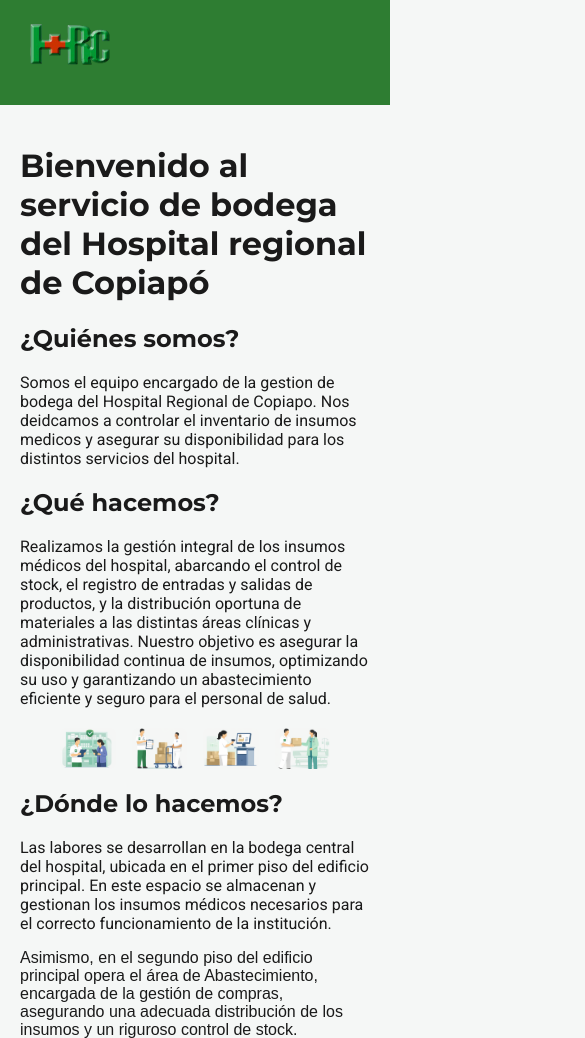
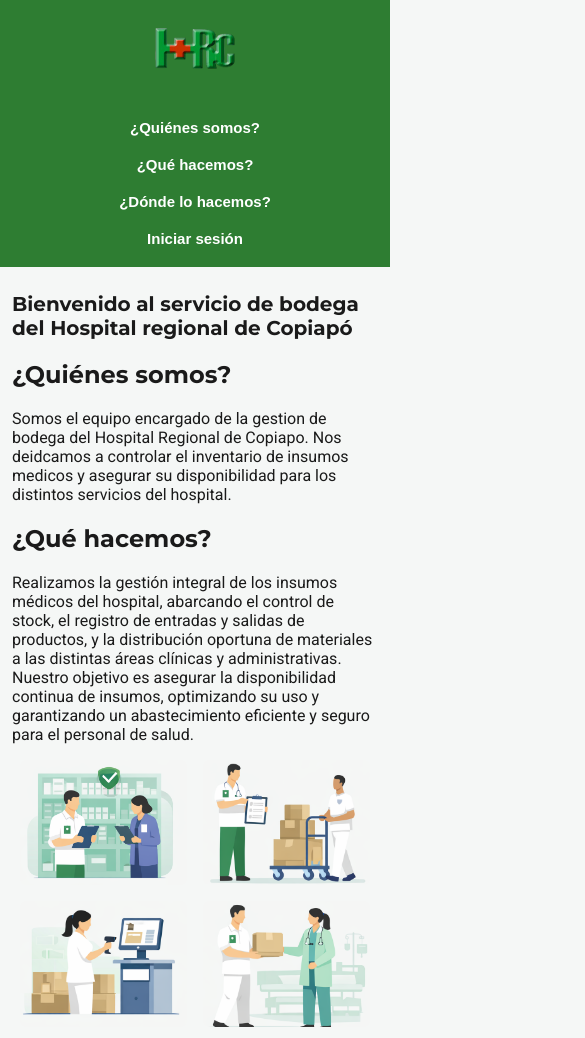
Before and after one commit to SkyPerez7/FRONT-END, a plain HTML site: page index.html in a window 390 px wide. Shown: the top 1038 px of the page, 585 px wide, since content can reach past the window. Drawn offline with Linux system fonts and the light colour scheme.

Commit message:
style: diseño adaptable para pantallas de celular
Se agrega bloque @media (max-width: 768px) para adaptar el sitio a pantallas de celular. Incluye ajustes en header, nav, galería, carrusel y footer.

```diff
--- a/css/style.css
+++ b/css/style.css
@@ -205,3 +205,85 @@ main p {
     object-fit: cover;
     border-radius: 8px;
 }
+
+/* === RESPONSIVO MOVIL === */
+@media (max-width: 768px) {
+
+    header {
+        flex-direction: column;
+        align-items: center;
+        padding: 12px 16px;
+        gap: 10px;
+
+    }
+
+    .logo imp {
+        height: 60px;
+        margin-right: 0;
+
+    }
+
+    nav {
+        flex-direction: column;
+        align-items: center;
+        margin-left: 0;
+        width: 100%;
+        gap: 4px;
+
+    }
+
+    nav a {
+        font-size: 15px;
+        padding: 8px 16px;
+        text-align: center;
+        width: 100%;
+        justify-content: center;
+
+    }
+
+    .login {
+        margin-left: 0;
+
+    }
+
+    main {
+        padding: 12px;
+    }
+
+    main h1 {
+        font-size: 20px;
+    }
+
+    .galeria-que-hacemos {
+        flex-wrap: wrap;
+        margin: 16px 8px 0 8px;
+    }
+
+    .galeria-que-hacemos img {
+        flex: 1 1 45%;
+        width: 45%;
+    }
+
+    .carrusel {
+        width: 100%;
+    }
+
+    footer {
+        flex-direction: column;
+        align-items: center;
+        gap: 20px;
+        text-align: center;
+    }
+
+    .mapa-footer {
+        width: 200px;
+    }
+
+    footer nav {
+        margin: 0;
+    }
+
+    .btn-subir {
+        margin-top: 8px;
+    }
+}
```
